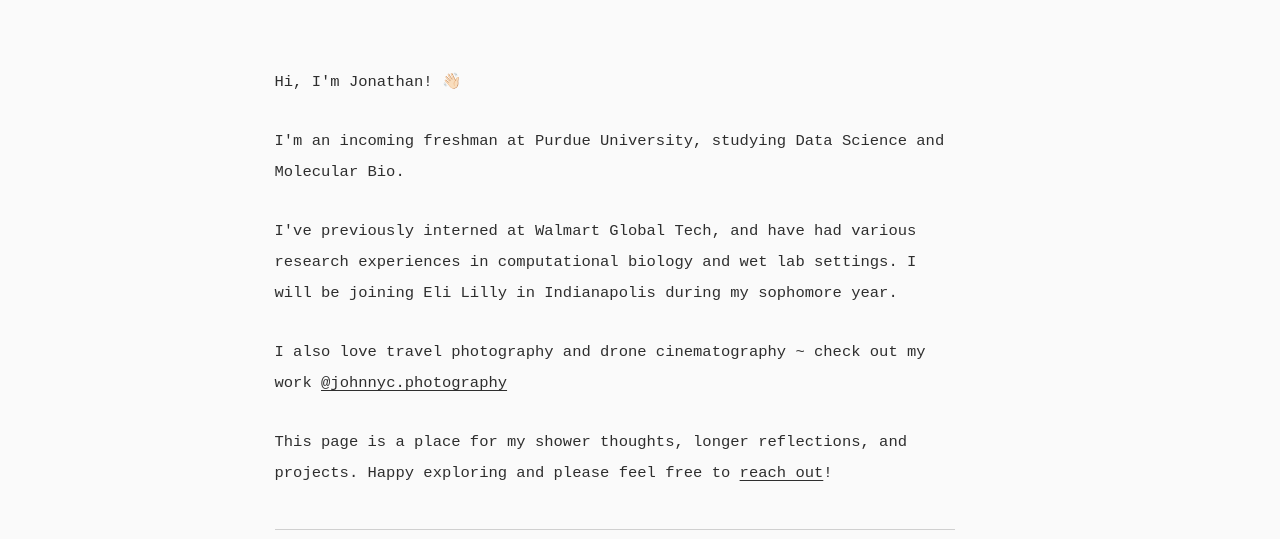
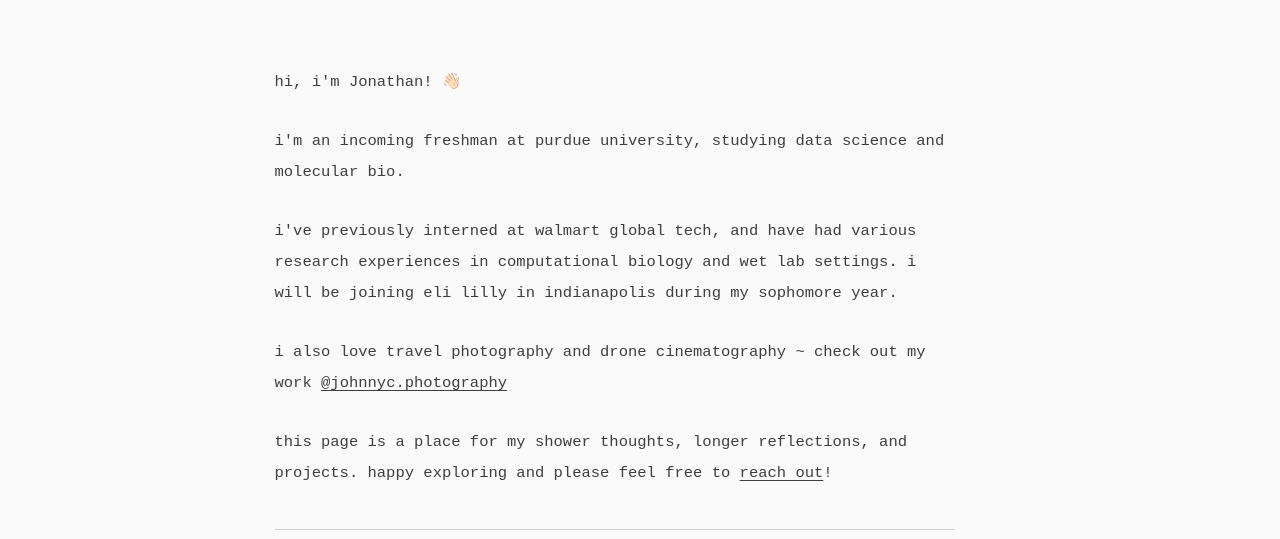
Before and after one commit to JonathanChen2026/personal-blog, a Next.js app: page / in a window 1280 px wide. Shown: the part 246-785 px from the top of the page. Built offline with nearby package versions, Linux system fonts and the light colour scheme.

Commit message:
convert homepage text to all lowercase

```diff
--- a/app/globals.css
+++ b/app/globals.css
@@ -5,7 +5,7 @@
 
 :root {
   --bg: #fafafa;
-  --text: #2e2e2e;
+  --text: #3e3e3e;
   --muted: #9b9b9b;
   --border: #d0d0d0;
   --tag-essay: #dce8ff;
--- a/app/page.tsx
+++ b/app/page.tsx
@@ -96,19 +96,19 @@ export default function HomePage() {
       </motion.div>
 
       {/* Bio paragraphs — each staggers 0.1s after the previous */}
-      <Bio delay={0.1}>Hi, I&apos;m Jonathan! 👋🏻</Bio>
+      <Bio delay={0.1}>hi, i&apos;m Jonathan! 👋🏻</Bio>
 
-      <Bio delay={0.2}>I&apos;m an incoming freshman at Purdue University, studying Data Science and Molecular Bio.</Bio>
+      <Bio delay={0.2}>i&apos;m an incoming freshman at purdue university, studying data science and molecular bio.</Bio>
 
-      <Bio delay={0.3}>I&apos;ve previously interned at Walmart Global Tech, and have had various research experiences in computational biology and wet lab settings. I will be joining Eli Lilly in Indianapolis during my sophomore year.</Bio>
+      <Bio delay={0.3}>i&apos;ve previously interned at walmart global tech, and have had various research experiences in computational biology and wet lab settings. i will be joining eli lilly in indianapolis during my sophomore year.</Bio>
 
       <Bio delay={0.4}>
-        I also love travel photography and drone cinematography ~ check out my work{' '}
+        i also love travel photography and drone cinematography ~ check out my work{' '}
         <a href="https://www.instagram.com/johnnyc.photography" target="_blank" rel="noopener noreferrer" style={linkStyle}>@johnnyc.photography</a>
       </Bio>
 
       <Bio delay={0.5}>
-        This page is a place for my shower thoughts, longer reflections, and projects. Happy exploring and please feel free to <Link href="/contact" style={linkStyle}>reach out</Link>!
+        this page is a place for my shower thoughts, longer reflections, and projects. happy exploring and please feel free to <Link href="/contact" style={linkStyle}>reach out</Link>!
       </Bio>
 
       {/* Divider */}
```
